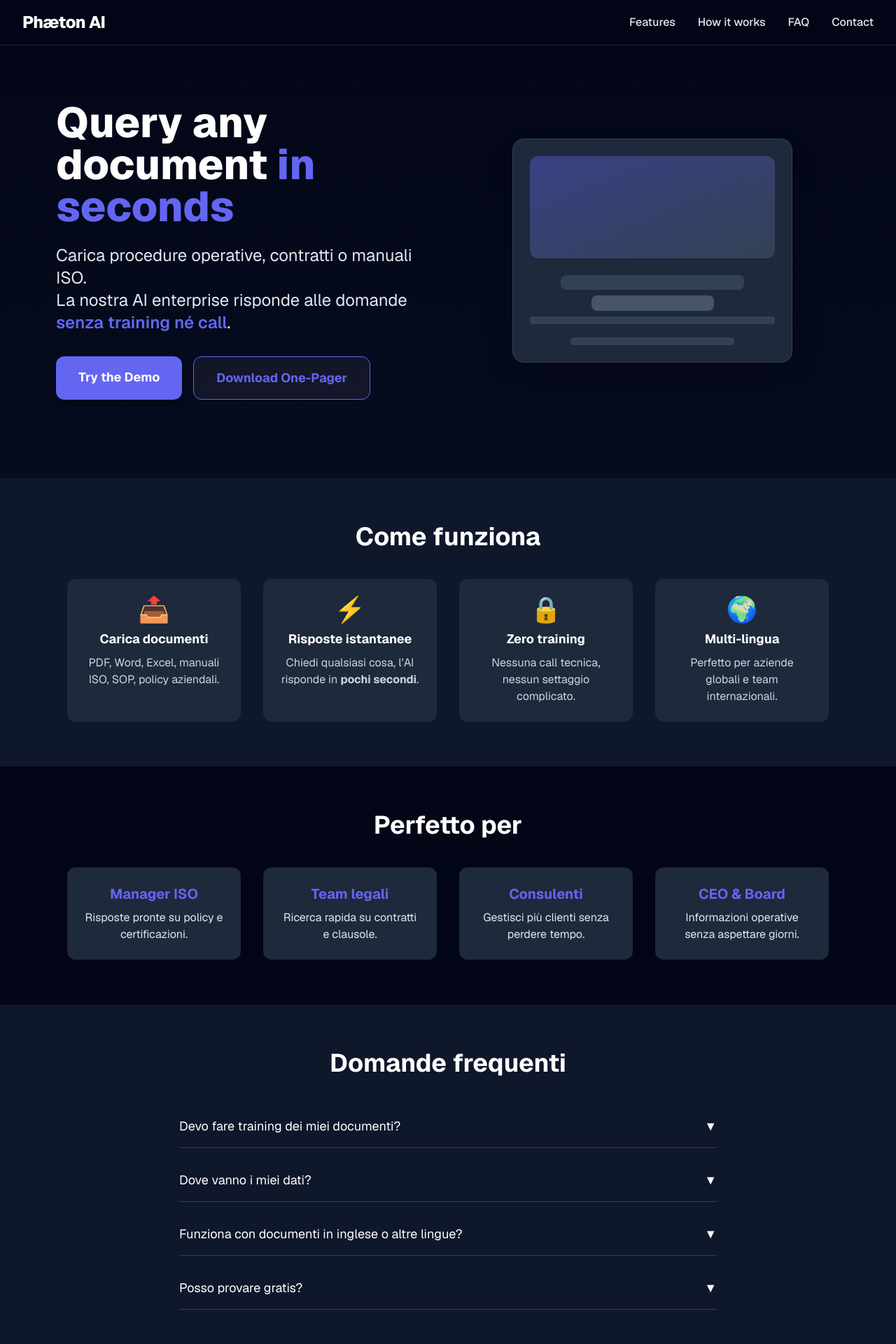
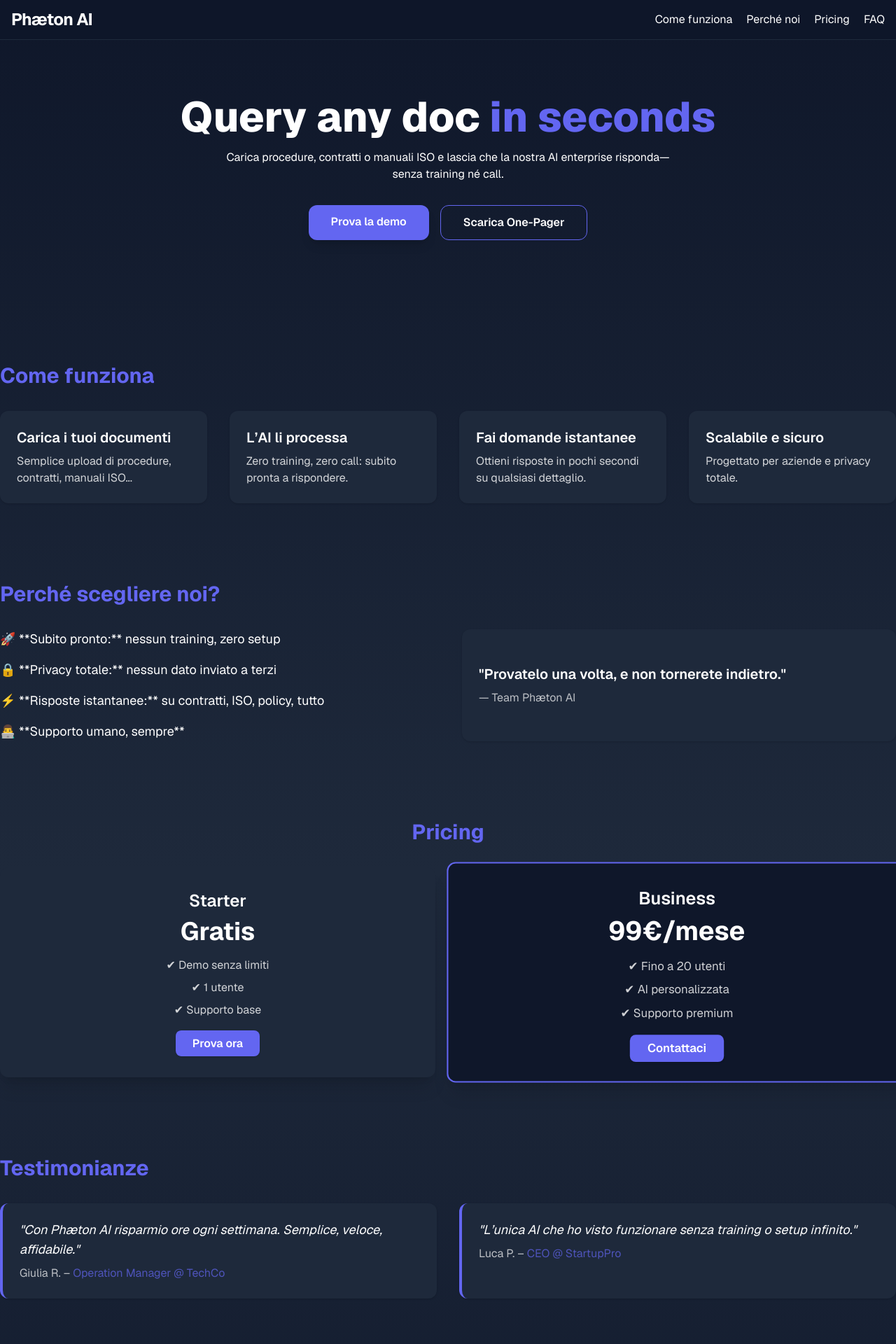
Before and after one commit to FiliKRC/phaeton-landing, a Next.js app: page / in a window 1280 px wide. Shown: the top 1920 px of the page at 70% size. Built offline with nearby package versions, Linux system fonts and the light colour scheme.

Commit message:
Nuova landing super professionale

```diff
--- a/package.json
+++ b/package.json
@@ -9,7 +9,7 @@
     "lint": "next lint"
   },
   "dependencies": {
-    "framer-motion": "^12.12.2",
+    "framer-motion": "^12.14.0",
     "next": "^15.3.2",
     "react": "^19.0.0",
     "react-dom": "^19.0.0"
--- a/src/app/page.tsx
+++ b/src/app/page.tsx
@@ -1,163 +1,198 @@
 "use client";
-import { useState } from "react";
 
-// FAQ data (puoi aggiungerne altre)
+import { motion } from "framer-motion";
+
+const features = [
+  { title: "Carica i tuoi documenti", desc: "Semplice upload di procedure, contratti, manuali ISO..." },
+  { title: "L’AI li processa", desc: "Zero training, zero call: subito pronta a rispondere." },
+  { title: "Fai domande istantanee", desc: "Ottieni risposte in pochi secondi su qualsiasi dettaglio." },
+  { title: "Scalabile e sicuro", desc: "Progettato per aziende e privacy totale." },
+];
+
 const faqs = [
+  { q: "Serve formazione per usare Phæton AI?", a: "No! Ti basta caricare i tuoi documenti: la nostra AI è subito pronta." },
+  { q: "I miei dati sono al sicuro?", a: "Assolutamente sì: i tuoi documenti restano privati e protetti." },
+  { q: "Che tipi di file posso caricare?", a: "PDF, DOCX, TXT, e molti altri. Contattaci per formati custom." },
+  { q: "Posso provarlo gratis?", a: "Certo, puoi richiedere una demo senza impegno!" },
+];
+
+const testimonials = [
   {
-    question: "Devo fare training dei miei documenti?",
-    answer: "No! Carica subito file PDF, Word o Excel. La nostra AI li legge al volo e risponde senza configurazioni.",
+    quote: "Con Phæton AI risparmio ore ogni settimana. Semplice, veloce, affidabile.",
+    name: "Giulia R.",
+    role: "Operation Manager @ TechCo",
   },
   {
-    question: "Dove vanno i miei dati?",
-    answer: "Restano al sicuro, processati solo per rispondere. Nessun dato venduto, mai.",
-  },
-  {
-    question: "Funziona con documenti in inglese o altre lingue?",
-    answer: "Sì, supportiamo italiano, inglese, spagnolo, francese e molte altre.",
-  },
-  {
-    question: "Posso provare gratis?",
-    answer: "Certo! Clicca su Try the Demo e inizia subito.",
+    quote: "L’unica AI che ho visto funzionare senza training o setup infinito.",
+    name: "Luca P.",
+    role: "CEO @ StartupPro",
   },
 ];
 
 export default function Home() {
-  const [open, setOpen] = useState<number | null>(null);
+  return (
+    <main className="min-h-screen bg-gradient-to-b from-slate-900 via-slate-800 to-slate-900 text-white">
+      {/* Sticky Navbar */}
+      <header className="sticky top-0 z-50 bg-slate-900/90 backdrop-blur border-b border-slate-800">
+        <nav className="container mx-auto flex items-center justify-between px-4 py-3">
+          <span className="font-bold text-2xl tracking-tight">Phæton AI</span>
+          <div className="space-x-5 hidden md:flex">
+            <a href="#how" className="hover:underline">Come funziona</a>
+            <a href="#why" className="hover:underline">Perché noi</a>
+            <a href="#pricing" className="hover:underline">Pricing</a>
+            <a href="#faq" className="hover:underline">FAQ</a>
+          </div>
+          {/* Mobile Hamburger */}
+          <div className="md:hidden">
+            {/* [Placeholder: hamburger se vuoi farlo fancy, te lo aggiungo dopo] */}
+          </div>
+        </nav>
+      </header>
 
-  return (
-    <main className="bg-gradient-to-b from-slate-950 to-slate-900 min-h-screen flex flex-col">
-      {/* Navbar */}
-      <nav className="sticky top-0 z-50 bg-slate-950/90 backdrop-blur flex items-center justify-between px-8 py-4 border-b border-slate-800">
-        <div className="flex items-center gap-2">
-          <span className="font-extrabold text-2xl text-white tracking-tight">Phæton AI</span>
+      {/* HERO */}
+      <section className="container mx-auto flex flex-col items-center justify-center py-20 text-center">
+        <motion.h1
+          className="text-5xl md:text-6xl font-extrabold mb-4"
+          initial={{ opacity: 0, y: 40 }}
+          animate={{ opacity: 1, y: 0 }}
+          transition={{ duration: 0.7 }}
+        >
+          Query any doc <span className="text-primary">in seconds</span>
+        </motion.h1>
+        <motion.p
+          className="max-w-2xl mb-8 opacity-90"
+          initial={{ opacity: 0, y: 20 }}
+          animate={{ opacity: 1, y: 0 }}
+          transition={{ delay: 0.4, duration: 0.7 }}
+        >
+          Carica procedure, contratti o manuali ISO e lascia che la nostra AI enterprise risponda—<br />
+          senza training né call.
+        </motion.p>
+        <motion.div
+          className="flex gap-4 mb-10"
+          initial={{ opacity: 0, y: 10 }}
+          animate={{ opacity: 1, y: 0 }}
+          transition={{ delay: 0.7, duration: 0.7 }}
+        >
+          <a href="https://demo.phaeton-ai.com" className="px-8 py-3 rounded-xl bg-primary hover:bg-primary-dark transition font-semibold shadow-lg">Prova la demo</a>
+          <a href="/one-pager.pdf" className="px-8 py-3 rounded-xl border border-primary hover:bg-primary/20 transition font-semibold">Scarica One-Pager</a>
+        </motion.div>
+      </section>
+
+      {/* COME FUNZIONA */}
+      <section id="how" className="container mx-auto py-14">
+        <h2 className="text-3xl font-bold mb-8 text-primary">Come funziona</h2>
+        <div className="grid md:grid-cols-4 gap-8">
+          {features.map((f, i) => (
+            <motion.div
+              key={f.title}
+              className="bg-slate-800 rounded-xl p-6 shadow hover:scale-105 transition"
+              initial={{ opacity: 0, y: 30 }}
+              whileInView={{ opacity: 1, y: 0 }}
+              viewport={{ once: true }}
+              transition={{ delay: i * 0.1 }}
+            >
+              <div className="mb-2 text-xl font-semibold">{f.title}</div>
+              <div className="opacity-80">{f.desc}</div>
+            </motion.div>
+          ))}
         </div>
-        <div className="flex items-center gap-8 text-slate-200 text-base font-medium">
-          <a href="#features" className="hover:text-primary transition">Features</a>
-          <a href="#how" className="hover:text-primary transition">How it works</a>
-          <a href="#faq" className="hover:text-primary transition">FAQ</a>
-          <a href="#contact" className="hover:text-primary transition">Contact</a>
+      </section>
+
+      {/* PERCHE' NOI */}
+      <section id="why" className="container mx-auto py-14">
+        <h2 className="text-3xl font-bold mb-8 text-primary">Perché scegliere noi?</h2>
+        <div className="grid md:grid-cols-2 gap-10">
+          <ul className="space-y-4 text-lg">
+            <li>🚀 **Subito pronto:** nessun training, zero setup</li>
+            <li>🔒 **Privacy totale:** nessun dato inviato a terzi</li>
+            <li>⚡️ **Risposte istantanee:** su contratti, ISO, policy, tutto</li>
+            <li>👨‍💻 **Supporto umano, sempre**</li>
+          </ul>
+          <motion.div
+            className="bg-slate-800 rounded-xl p-6 shadow flex flex-col justify-center"
+            initial={{ opacity: 0, scale: 0.95 }}
+            whileInView={{ opacity: 1, scale: 1 }}
+            viewport={{ once: true }}
+            transition={{ delay: 0.3 }}
+          >
+            <div className="text-xl font-semibold mb-2">"Provatelo una volta, e non tornerete indietro."</div>
+            <div className="opacity-70">— Team Phæton AI</div>
+          </motion.div>
         </div>
-      </nav>
+      </section>
 
-      {/* Hero */}
-      <section className="flex flex-col md:flex-row items-center justify-between gap-12 px-8 md:px-20 pt-20 pb-28">
-        <div className="flex-1">
-          <h1 className="text-5xl md:text-6xl font-extrabold text-white leading-tight mb-6">
-            Query any document <span className="text-primary">in seconds</span>
-          </h1>
-          <p className="text-xl md:text-2xl text-slate-200 mb-8 max-w-xl">
-            Carica procedure operative, contratti o manuali ISO.<br />
-            La nostra AI enterprise risponde alle domande<br className="hidden md:block" />
-            <span className="font-semibold text-primary">senza training né call</span>.
-          </p>
-          <div className="flex gap-4 flex-wrap">
-            <a
-              href="https://demo.phaeton-ai.com"
-              className="px-8 py-4 bg-primary hover:bg-primary-dark rounded-xl text-lg font-bold text-white shadow-lg transition"
-            >
-              Try the Demo
-            </a>
-            <a
-              href="/one-pager.pdf"
-              className="px-8 py-4 border border-primary rounded-xl text-lg font-bold text-primary bg-white/5 hover:bg-primary/10 transition"
-            >
-              Download One-Pager
-            </a>
+      {/* PRICING */}
+      <section id="pricing" className="container mx-auto py-14 text-center">
+        <h2 className="text-3xl font-bold mb-8 text-primary">Pricing</h2>
+        <div className="flex flex-col md:flex-row justify-center gap-8">
+          {/* Starter */}
+          <div className="bg-slate-800 rounded-xl p-8 shadow-xl flex-1">
+            <div className="text-2xl font-semibold mb-2">Starter</div>
+            <div className="text-4xl font-bold mb-4">Gratis</div>
+            <ul className="mb-6 space-y-2 opacity-80">
+              <li>✔ Demo senza limiti</li>
+              <li>✔ 1 utente</li>
+              <li>✔ Supporto base</li>
+            </ul>
+            <a href="https://demo.phaeton-ai.com" className="px-6 py-2 rounded-lg bg-primary hover:bg-primary-dark font-semibold shadow transition">Prova ora</a>
           </div>
-        </div>
-        <div className="flex-1 flex items-center justify-center">
-          {/* Finto mockup */}
-          <div className="bg-slate-800 rounded-2xl shadow-2xl border border-slate-700 p-6 w-[350px] md:w-[400px] h-[320px] flex flex-col justify-center items-center">
-            <div className="w-full h-40 bg-gradient-to-br from-primary/40 to-slate-700 rounded-xl mb-6"></div>
-            <div className="w-3/4 h-6 bg-slate-700 rounded-lg mb-2"></div>
-            <div className="w-1/2 h-6 bg-slate-600 rounded-lg mb-2"></div>
-            <div className="w-full h-3 bg-slate-700 rounded mb-1"></div>
-            <div className="w-full h-3 bg-slate-800 rounded mb-1"></div>
-            <div className="w-2/3 h-3 bg-slate-700 rounded"></div>
+          {/* Business */}
+          <div className="bg-slate-900 border-2 border-primary rounded-xl p-8 shadow-xl flex-1 scale-105">
+            <div className="text-2xl font-semibold mb-2">Business</div>
+            <div className="text-4xl font-bold mb-4">99€/mese</div>
+            <ul className="mb-6 space-y-2 opacity-80">
+              <li>✔ Fino a 20 utenti</li>
+              <li>✔ AI personalizzata</li>
+              <li>✔ Supporto premium</li>
+            </ul>
+            <a href="mailto:info@phaeton-ai.com" className="px-6 py-2 rounded-lg bg-primary hover:bg-primary-dark font-semibold shadow transition">Contattaci</a>
           </div>
         </div>
       </section>
 
-      {/* How it works */}
-      <section id="how" className="py-16 px-4 md:px-24 bg-slate-900">
-        <h2 className="text-3xl md:text-4xl font-bold text-center text-white mb-10">Come funziona</h2>
-        <div className="grid md:grid-cols-4 gap-8 max-w-6xl mx-auto">
-          <div className="bg-slate-800 rounded-xl p-6 flex flex-col items-center text-center">
-            <span className="text-4xl mb-2">📤</span>
-            <h3 className="font-bold text-lg text-white mb-2">Carica documenti</h3>
-            <p className="text-slate-300">PDF, Word, Excel, manuali ISO, SOP, policy aziendali.</p>
-          </div>
-          <div className="bg-slate-800 rounded-xl p-6 flex flex-col items-center text-center">
-            <span className="text-4xl mb-2">⚡</span>
-            <h3 className="font-bold text-lg text-white mb-2">Risposte istantanee</h3>
-            <p className="text-slate-300">Chiedi qualsiasi cosa, l’AI risponde in <b>pochi secondi</b>.</p>
-          </div>
-          <div className="bg-slate-800 rounded-xl p-6 flex flex-col items-center text-center">
-            <span className="text-4xl mb-2">🔒</span>
-            <h3 className="font-bold text-lg text-white mb-2">Zero training</h3>
-            <p className="text-slate-300">Nessuna call tecnica, nessun settaggio complicato.</p>
-          </div>
-          <div className="bg-slate-800 rounded-xl p-6 flex flex-col items-center text-center">
-            <span className="text-4xl mb-2">🌍</span>
-            <h3 className="font-bold text-lg text-white mb-2">Multi-lingua</h3>
-            <p className="text-slate-300">Perfetto per aziende globali e team internazionali.</p>
-          </div>
-        </div>
-      </section>
-
-      {/* For whom */}
-      <section className="py-16 px-4 md:px-24 bg-slate-950">
-        <h2 className="text-3xl md:text-4xl font-bold text-center text-white mb-10">Perfetto per</h2>
-        <div className="grid md:grid-cols-4 gap-8 max-w-6xl mx-auto">
-          <div className="bg-slate-800 rounded-xl p-6 flex flex-col items-center text-center">
-            <span className="text-xl font-bold text-primary mb-2">Manager ISO</span>
-            <span className="text-slate-200">Risposte pronte su policy e certificazioni.</span>
-          </div>
-          <div className="bg-slate-800 rounded-xl p-6 flex flex-col items-center text-center">
-            <span className="text-xl font-bold text-primary mb-2">Team legali</span>
-            <span className="text-slate-200">Ricerca rapida su contratti e clausole.</span>
-          </div>
-          <div className="bg-slate-800 rounded-xl p-6 flex flex-col items-center text-center">
-            <span className="text-xl font-bold text-primary mb-2">Consulenti</span>
-            <span className="text-slate-200">Gestisci più clienti senza perdere tempo.</span>
-          </div>
-          <div className="bg-slate-800 rounded-xl p-6 flex flex-col items-center text-center">
-            <span className="text-xl font-bold text-primary mb-2">CEO & Board</span>
-            <span className="text-slate-200">Informazioni operative senza aspettare giorni.</span>
-          </div>
+      {/* TESTIMONIANZE */}
+      <section className="container mx-auto py-14">
+        <h2 className="text-3xl font-bold mb-8 text-primary">Testimonianze</h2>
+        <div className="grid md:grid-cols-2 gap-8">
+          {testimonials.map((t, i) => (
+            <motion.div
+              key={i}
+              className="bg-slate-800 rounded-xl p-6 shadow border-l-4 border-primary"
+              initial={{ opacity: 0, x: -40 }}
+              whileInView={{ opacity: 1, x: 0 }}
+              viewport={{ once: true }}
+              transition={{ delay: i * 0.2 }}
+            >
+              <div className="text-lg mb-2 italic">"{t.quote}"</div>
+              <div className="opacity-70">{t.name} – <span className="text-primary">{t.role}</span></div>
+            </motion.div>
+          ))}
         </div>
       </section>
 
       {/* FAQ */}
-      <section id="faq" className="py-16 px-4 md:px-24 bg-slate-900">
-        <h2 className="text-3xl md:text-4xl font-bold text-center text-white mb-10">Domande frequenti</h2>
-        <div className="max-w-3xl mx-auto">
-          {faqs.map((faq, i) => (
-            <div key={i} className="mb-4 border-b border-slate-700">
-              <button
-                onClick={() => setOpen(open === i ? null : i)}
-                className="w-full flex justify-between items-center py-4 text-lg text-white focus:outline-none"
-              >
-                <span>{faq.question}</span>
-                <span className="ml-4">{open === i ? "▲" : "▼"}</span>
-              </button>
-              {open === i && (
-                <div className="text-slate-300 pb-4">{faq.answer}</div>
-              )}
-            </div>
+      <section id="faq" className="container mx-auto py-14">
+        <h2 className="text-3xl font-bold mb-8 text-primary">FAQ</h2>
+        <div className="space-y-4">
+          {faqs.map((f, i) => (
+            <details key={i} className="bg-slate-800 rounded-xl p-4 shadow">
+              <summary className="font-semibold cursor-pointer">{f.q}</summary>
+              <div className="opacity-80 mt-2">{f.a}</div>
+            </details>
           ))}
         </div>
       </section>
 
-      {/* Footer */}
-      <footer className="bg-slate-950 border-t border-slate-800 py-8 px-6 flex flex-col md:flex-row items-center justify-between text-slate-400 text-sm">
-        <div>
-          © 2025 Phæton AI • All rights reserved.
-        </div>
-        <div className="flex gap-6 mt-4 md:mt-0">
-          <a href="#" className="hover:text-primary">Privacy</a>
-          <a href="#" className="hover:text-primary">Contattaci</a>
-          <a href="#" className="hover:text-primary">LinkedIn</a>
+      {/* FOOTER */}
+      <footer className="bg-slate-900 py-8 mt-10 text-center text-sm opacity-80 border-t border-slate-800">
+        <div className="flex flex-col md:flex-row justify-between items-center container mx-auto px-4">
+          <div>© 2025 Phæton AI · All rights reserved.</div>
+          <div className="space-x-4 mt-2 md:mt-0">
+            <a href="#" className="hover:underline">Privacy</a>
+            <a href="#" className="hover:underline">Termini</a>
+            <a href="https://www.linkedin.com/" target="_blank" rel="noopener" className="hover:underline">LinkedIn</a>
+          </div>
         </div>
       </footer>
     </main>
```
Also changed, not shown: 1 other file (tests, documents, lock files or other folders).
